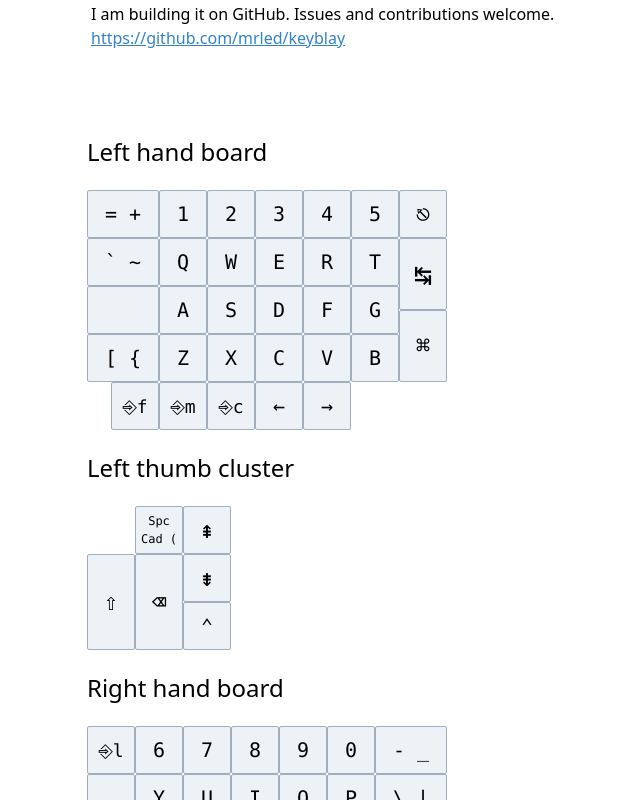
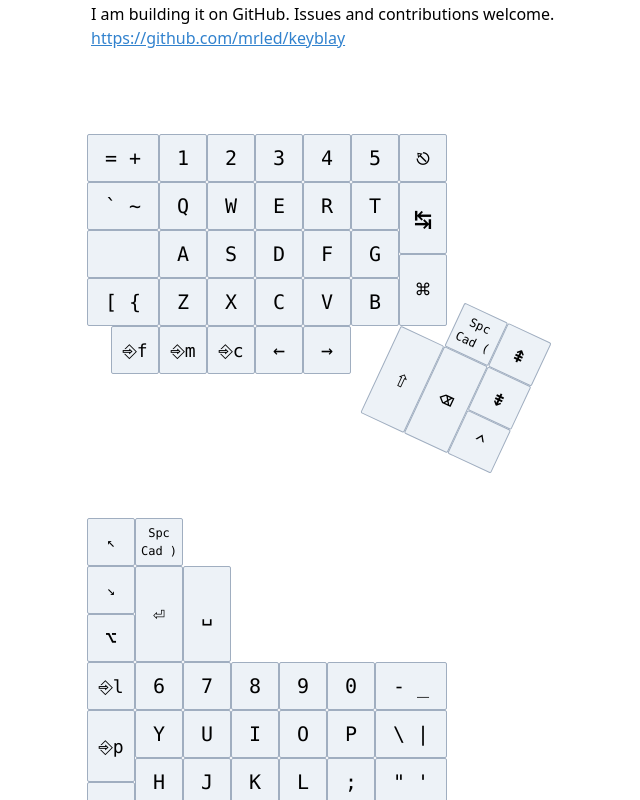
Before and after one commit to mrled/keymap.click, a Next.js app: page / in a window 1280 px wide. Shown: the part 360-1160 px from the top of the page, without its empty margins (57-697 px from the left). Built offline with nearby package versions, Linux system fonts and the light colour scheme.

Commit message:
Arrange left thumb cluster where it goes; give up on right

```diff
--- a/components/keyboard.jsx
+++ b/components/keyboard.jsx
@@ -53,37 +53,6 @@ export const Keyboard = () => {
     );
   };
 
-  const boardSection = (sectionTitle, cols, rows, keys) => {
-    return (
-      <>
-        <div className="">
-          <h2 className="text-2xl">{sectionTitle}</h2>
-          <div
-            className={classnames(
-              `grid grid-cols-${cols}-keyb grid-rows-${rows}-keyb p-5 pl-0`
-            )}
-          >
-            {keys.map((keyData) => {
-              return (
-                <Key keyData={keyData} onClick={() => setPressedKey(keyData)} />
-              );
-            })}
-          </div>
-        </div>
-      </>
-    );
-  };
-
-  const infoTextBox = () => {
-    return (
-      <>
-        <footer className="sticky bottom-0 left-0 w-full border-t bg-white border-grey p-4">
-          {infoText()}
-        </footer>
-      </>
-    );
-  };
-
   const introTextDiv = () => {
     return (
       <>
@@ -113,15 +82,38 @@ export const Keyboard = () => {
     );
   };
 
+  const boardGrid = (cols, rows, keys, appendClasses="") => {
+    return (
+      <>
+        <div
+          className={classnames(
+            `grid grid-cols-${cols}-keyb grid-rows-${rows}-keyb`,
+            appendClasses,
+          )}
+        >
+          {keys.map((keyData) => {
+            return (
+              <Key keyData={keyData} onClick={() => setPressedKey(keyData)} />
+            );
+          })}
+        </div>
+      </>
+    )
+  }
+
   return (
     <>
       <div className="flex flex-col md:flex-row">
         <div className="w-full md:w-4/6 md:mr-8 md:px-4">
           {introTextDiv()}
-          {boardSection("Left hand board", 15, 10, leftHandKeys)}
-          {boardSection("Left thumb cluster", 6, 6, leftThumbKeys)}
-          {boardSection("Right hand board", 15, 10, rightHandKeys)}
-          {boardSection("Right thumb cluster", 6, 6, rightThumbKeys)}
+          <div>
+            {boardGrid(15, 10, leftHandKeys)}
+            {boardGrid(6, 6, leftThumbKeys, "keyboard-left-thumb-cluster")}
+          </div>
+          <div>
+            {boardGrid(6, 6, rightThumbKeys, "keyboard-right-thumb-cluster")}
+            {boardGrid(15, 10, rightHandKeys)}
+          </div>
         </div>
         <div
           className={classnames(
--- a/styles/index.css
+++ b/styles/index.css
@@ -40,3 +40,13 @@
 .standalone-key-h-4 {
   height: calc(var(--keyboard-grid-unit) * 4);
 }
+
+.keyboard-left-thumb-cluster {
+  position: relative;
+  left: calc(var(--keyboard-grid-unit) * 13.5);
+  bottom: calc(var(--keyboard-grid-unit) * 3.9);
+  transform-origin: 0 var(--keyboard-grid-unit);
+  transform: rotate(25deg);
+}
+.keyboard-right-thumb-cluster {
+}
```
